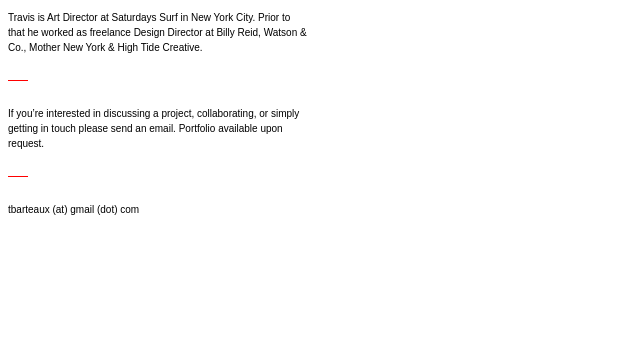
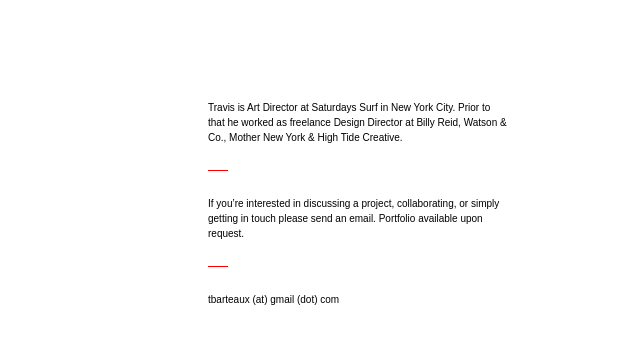
Before and after one commit to aung-barto/tbarto, a PHP site: page / in a window 1280 px wide. Shown: the top 344 px of the page, without its empty margins (0-640 px from the left). Run offline with PHP 8.4, Linux system fonts and the light colour scheme.

Commit message:
copy css

```diff
--- a/css/styles.css
+++ b/css/styles.css
@@ -1,8 +1,7 @@
 
-.magic-container { @include container; }
-
-@include container(80em);
 body {font-family: arial; font-size: 10px; line-height: 15px;}
-.text {float: left;}
+.magic-container {
+  margin: 100px 0 0 200px;
+}
 p {width: 300px;}
     .hr {height: 1px;width:20px;background-color: red;}
```
